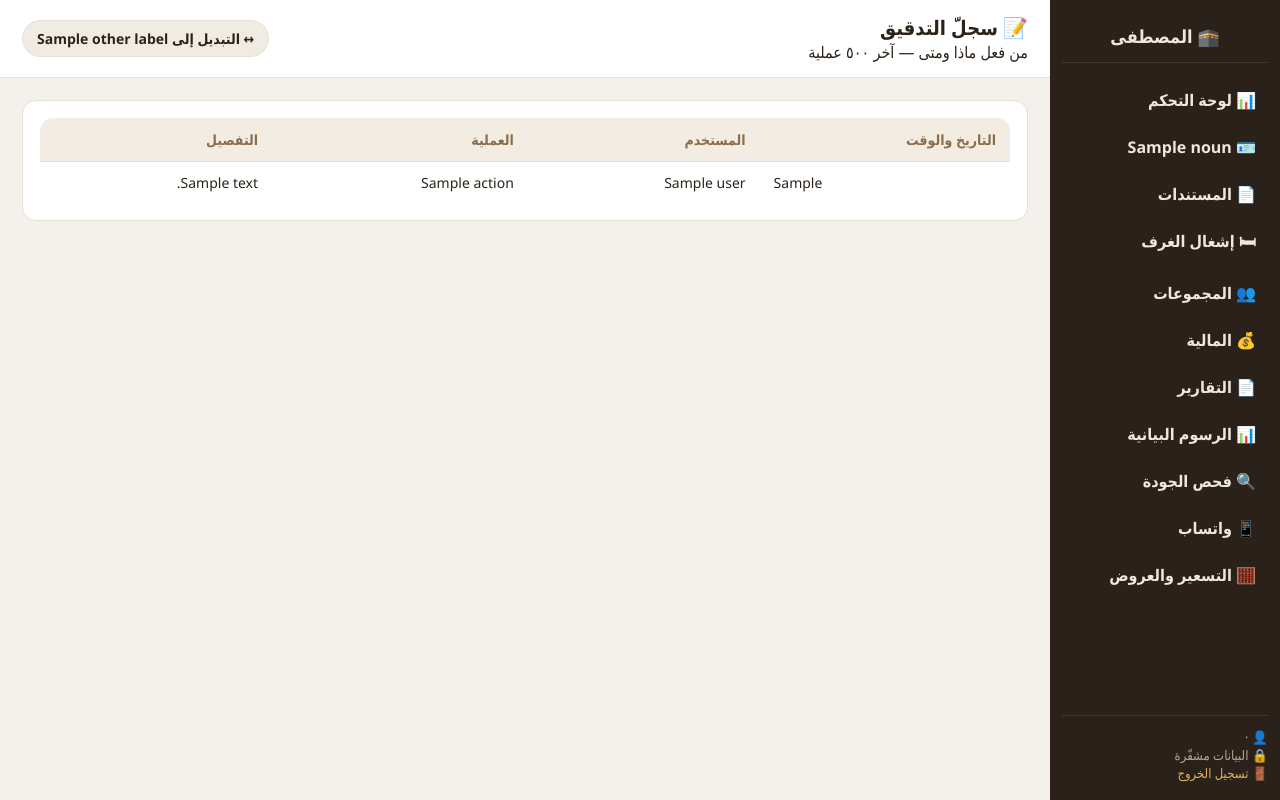
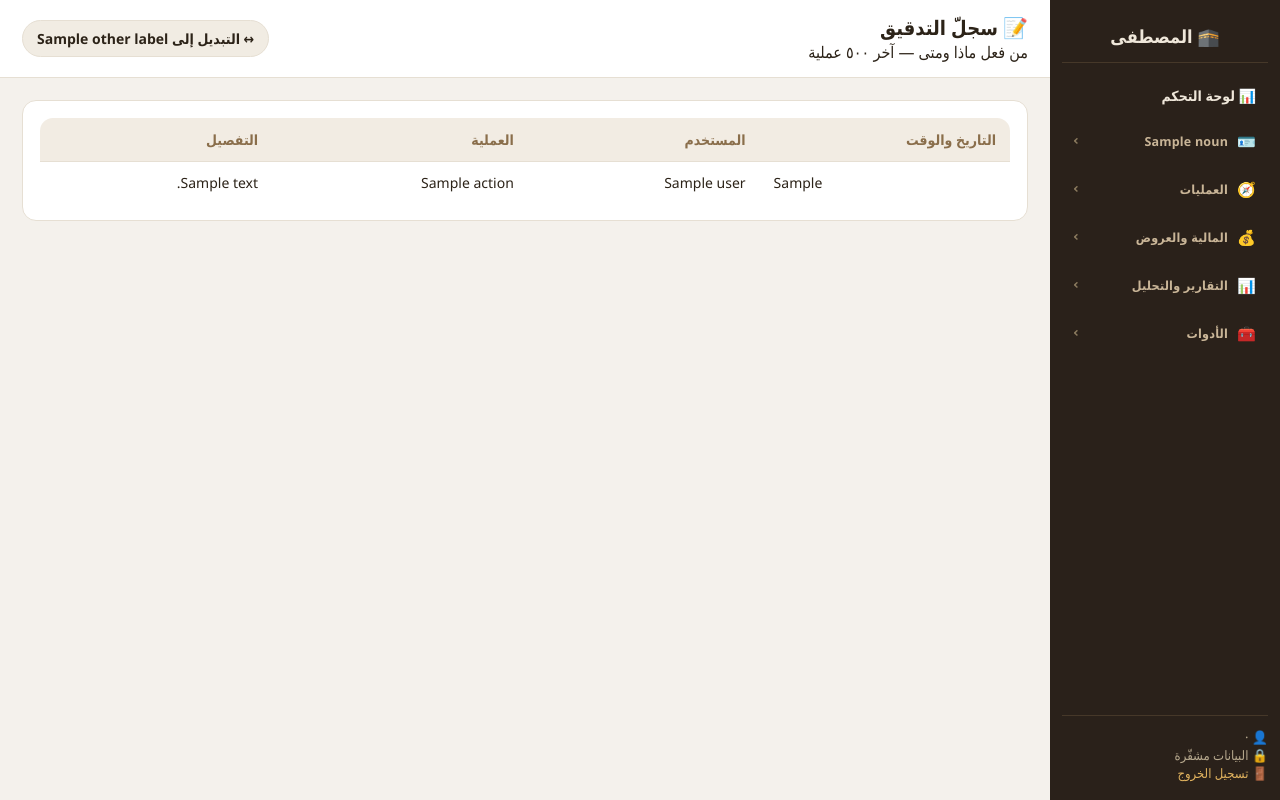
Before and after one commit to almustafahajj/almustafa-hajj, a Flask app: template webapp/templates/audit.html in a window 1280 px wide. Run offline with Flask 3, Linux system fonts and the light colour scheme; the template is opened without the code that fills it: most values are stand-ins (such as "Sample title", 1, 10 or a date in 2020).

Commit message:
الويب: قائمة جانبية مجموعات قابلة للطيّ (بأسلوب البوابات كنُسُك/مسار)
بدل قائمة مسطّحة طويلة (~17 رابطاً)، صُنّفت في مجموعات قابلة للطيّ عبر
details/summary: المعتمرون/الحجّاج · العمليات · المالية والعروض · التقارير
والتحليل · الأدوات · الإدارة. تُفتح تلقائياً المجموعة التي تحوي الصفحة الحالية.

Co-Authored-By: Claude Opus 4.8 <noreply@anthropic.com>

```diff
--- a/webapp/static/style.css
+++ b/webapp/static/style.css
@@ -42,10 +42,29 @@ a{ color:inherit; text-decoration:none; }
   flex:none; display:flex; flex-direction:column; padding:18px 12px; }
 .sidebar .logo{ text-align:center; font-weight:800; font-size:18px;
   padding:6px 0 14px; border-bottom:1px solid #463829; margin-bottom:12px; }
-.nav a{ display:flex; align-items:center; gap:10px; padding:11px 12px;
-  border-radius:10px; color:var(--sidebar-fg); font-weight:600; margin:3px 0; }
-.nav a:hover{ background:#3C3025; }
-.nav a.active{ background:var(--bronze); color:#fff; }
+.nav{ display:flex; flex-direction:column; gap:2px; overflow-y:auto; }
+.nav a.navlink{ display:flex; align-items:center; gap:10px; padding:10px 12px;
+  border-radius:10px; color:var(--sidebar-fg); font-weight:600; margin:1px 0;
+  font-size:14px; }
+.nav a.navlink:hover{ background:#3C3025; }
+.nav a.navlink.active{ background:var(--bronze); color:#fff; }
+/* مجموعات القائمة القابلة للطيّ */
+.nav-group{ margin:3px 0; }
+.nav-group > summary{ list-style:none; cursor:pointer; display:flex;
+  align-items:center; gap:9px; padding:10px 12px; border-radius:10px;
+  font-weight:700; font-size:12.5px; color:#c9b597; letter-spacing:.2px;
+  user-select:none; }
+.nav-group > summary::-webkit-details-marker{ display:none; }
+.nav-group > summary .ng-ic{ font-size:15px; }
+.nav-group > summary::after{ content:"⌄"; margin-inline-start:auto;
+  font-size:15px; color:#8a7a5e; transition:transform .18s; transform:translateY(-2px); }
+.nav-group:not([open]) > summary::after{ transform:rotate(90deg); }
+.nav-group > summary:hover{ background:#3C3025; color:#fff; }
+.nav-group[open] > summary{ color:#e6d8bd; }
+.nav-group .navlink{ padding-inline-start:34px; font-size:13.5px; font-weight:500;
+  color:#c3b295; }
+.nav-group .navlink:hover{ color:#fff; }
+.nav-group .navlink.active{ color:#fff; font-weight:700; }
 .sidebar .foot{ margin-top:auto; font-size:13px; color:#b7a98e;
   border-top:1px solid #463829; padding-top:12px; }
 .sidebar .foot a{ color:#e0b25e; }
--- a/webapp/templates/base.html
+++ b/webapp/templates/base.html
@@ -9,24 +9,50 @@
   <aside class="sidebar">
     <div class="logo">🕋 المصطفى</div>
     <nav class="nav">
-      <a class="{{ 'active' if active=='dashboard' }}" href="{{ url_for('dashboard') }}">📊 لوحة التحكم</a>
-      <a class="{{ 'active' if active=='hujjaj' }}" href="{{ url_for('hujjaj') }}">🪪 {{ noun }}</a>
-      <a class="{{ 'active' if active=='documents' }}" href="{{ url_for('documents') }}">📄 المستندات</a>
-      {% if mode=='umrah' %}<a class="{{ 'active' if active=='programs' }}" href="{{ url_for('programs') }}">🗂 البرامج</a>{% endif %}
-      {% if mode=='hajj' %}<a class="{{ 'active' if active=='travel' }}" href="{{ url_for('travel_list') }}">🧳 مواعيد السفر</a>{% endif %}
-      {% if mode=='hajj' %}<a class="{{ 'active' if active=='camps' }}" href="{{ url_for('camps_page') }}">⛺ المخيمات</a>{% endif %}
-      <a class="{{ 'active' if active=='occupancy' }}" href="{{ url_for('occupancy') }}">🛏 إشغال الغرف</a>
-      <a class="{{ 'active' if active=='groups' }}" href="{{ url_for('groups_page') }}">👥 المجموعات</a>
-      <a class="{{ 'active' if active=='finance' }}" href="{{ url_for('finance') }}">💰 المالية</a>
-      {% if can_edit %}<a class="{{ 'active' if active=='expenses' }}" href="{{ url_for('expenses_page') }}">🧮 المصروفات</a>{% endif %}
-      <a class="{{ 'active' if active=='reports' }}" href="{{ url_for('reports') }}">📄 التقارير</a>
-      <a class="{{ 'active' if active=='charts' }}" href="{{ url_for('charts') }}">📊 الرسوم البيانية</a>
-      <a class="{{ 'active' if active=='quality' }}" href="{{ url_for('quality_report') }}">🔍 فحص الجودة</a>
-      <a class="{{ 'active' if active=='whatsapp' }}" href="{{ url_for('whatsapp_page') }}">📱 واتساب</a>
-      {% if can_edit %}<a class="{{ 'active' if active=='import' }}" href="{{ url_for('data_import') }}">📥 استيراد إكسل</a>{% endif %}
-      <a class="{{ 'active' if active=='offers' }}" href="{{ url_for('offers') }}">🧮 التسعير والعروض</a>
-      {% if is_admin %}<a class="{{ 'active' if active=='accounts' }}" href="{{ url_for('accounts') }}">👥 إدارة الحسابات</a>{% endif %}
-      {% if is_admin %}<a class="{{ 'active' if active=='audit' }}" href="{{ url_for('audit_log') }}">📝 سجلّ التدقيق</a>{% endif %}
+      <a class="navlink {{ 'active' if active=='dashboard' }}" href="{{ url_for('dashboard') }}">📊 لوحة التحكم</a>
+
+      <details class="nav-group" {% if active in ['hujjaj','documents','groups'] %}open{% endif %}>
+        <summary><span class="ng-ic">🪪</span> {{ noun }}</summary>
+        <a class="navlink {{ 'active' if active=='hujjaj' }}" href="{{ url_for('hujjaj') }}">السجلّات والبيانات</a>
+        <a class="navlink {{ 'active' if active=='documents' }}" href="{{ url_for('documents') }}">المستندات</a>
+        <a class="navlink {{ 'active' if active=='groups' }}" href="{{ url_for('groups_page') }}">المجموعات والمرشدون</a>
+      </details>
+
+      <details class="nav-group" {% if active in ['programs','travel','camps','occupancy'] %}open{% endif %}>
+        <summary><span class="ng-ic">🧭</span> العمليات</summary>
+        {% if mode=='umrah' %}<a class="navlink {{ 'active' if active=='programs' }}" href="{{ url_for('programs') }}">برامج العمرة</a>{% endif %}
+        {% if mode=='hajj' %}<a class="navlink {{ 'active' if active=='travel' }}" href="{{ url_for('travel_list') }}">مواعيد وتعليمات السفر</a>{% endif %}
+        {% if mode=='hajj' %}<a class="navlink {{ 'active' if active=='camps' }}" href="{{ url_for('camps_page') }}">تسكين المخيمات</a>{% endif %}
+        <a class="navlink {{ 'active' if active=='occupancy' }}" href="{{ url_for('occupancy') }}">إشغال الغرف</a>
+      </details>
+
+      <details class="nav-group" {% if active in ['finance','expenses','offers'] %}open{% endif %}>
+        <summary><span class="ng-ic">💰</span> المالية والعروض</summary>
+        <a class="navlink {{ 'active' if active=='finance' }}" href="{{ url_for('finance') }}">المالية والتحصيل</a>
+        {% if can_edit %}<a class="navlink {{ 'active' if active=='expenses' }}" href="{{ url_for('expenses_page') }}">المصروفات والمحاسبة</a>{% endif %}
+        <a class="navlink {{ 'active' if active=='offers' }}" href="{{ url_for('offers') }}">التسعير والعروض</a>
+      </details>
+
+      <details class="nav-group" {% if active in ['reports','charts','quality'] %}open{% endif %}>
+        <summary><span class="ng-ic">📊</span> التقارير والتحليل</summary>
+        <a class="navlink {{ 'active' if active=='reports' }}" href="{{ url_for('reports') }}">التقارير والكشوف</a>
+        <a class="navlink {{ 'active' if active=='charts' }}" href="{{ url_for('charts') }}">الرسوم البيانية</a>
+        <a class="navlink {{ 'active' if active=='quality' }}" href="{{ url_for('quality_report') }}">فحص الجودة والجاهزية</a>
+      </details>
+
+      <details class="nav-group" {% if active in ['import','whatsapp'] %}open{% endif %}>
+        <summary><span class="ng-ic">🧰</span> الأدوات</summary>
+        {% if can_edit %}<a class="navlink {{ 'active' if active=='import' }}" href="{{ url_for('data_import') }}">استيراد من إكسل</a>{% endif %}
+        <a class="navlink {{ 'active' if active=='whatsapp' }}" href="{{ url_for('whatsapp_page') }}">رسائل واتساب</a>
+      </details>
+
+      {% if is_admin %}
+      <details class="nav-group" {% if active in ['accounts','audit'] %}open{% endif %}>
+        <summary><span class="ng-ic">⚙️</span> الإدارة</summary>
+        <a class="navlink {{ 'active' if active=='accounts' }}" href="{{ url_for('accounts') }}">إدارة الحسابات</a>
+        <a class="navlink {{ 'active' if active=='audit' }}" href="{{ url_for('audit_log') }}">سجلّ التدقيق</a>
+      </details>
+      {% endif %}
     </nav>
     <div class="foot">
       👤 {{ session.get('username','') }} · {{ session.get('role','') }}<br>
```
